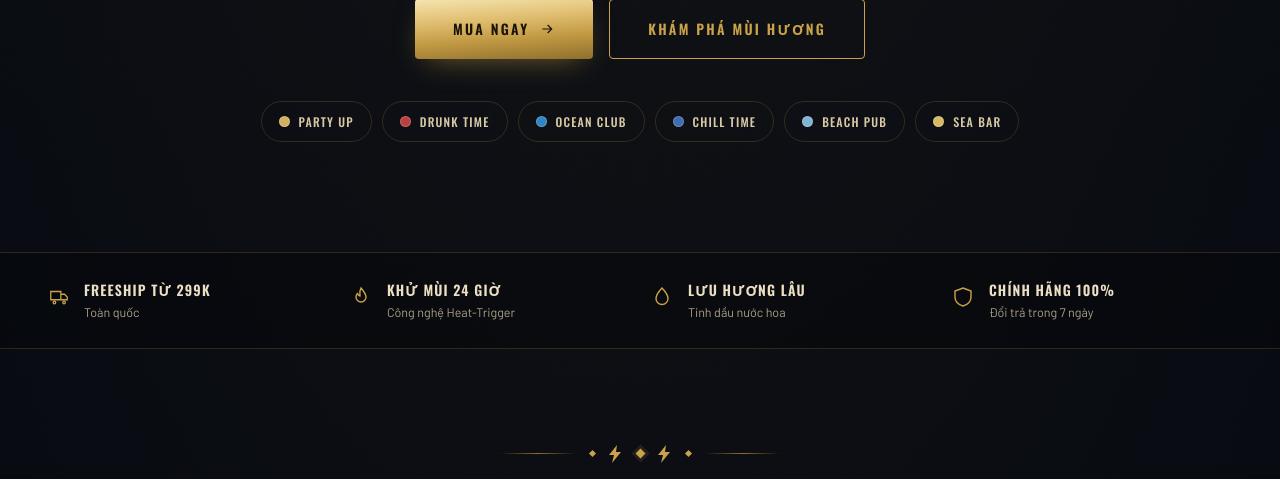
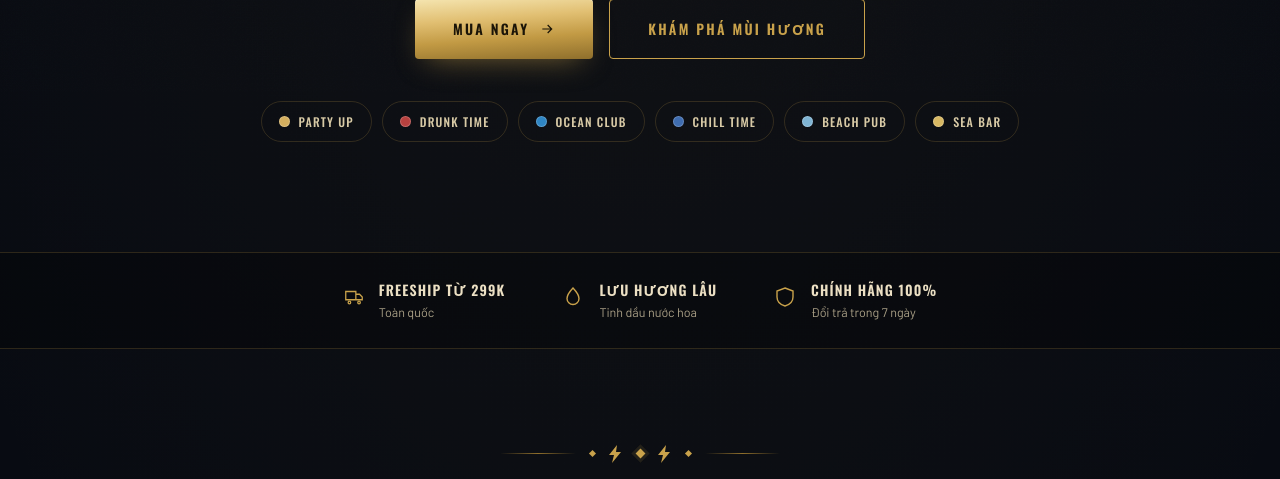
Before and after one commit to poke08888/thanhdinh, a WordPress theme: template wp-content/themes/lion-bartender/front-page.php in a window 1280 px wide. Shown: the part 708-1187 px from the top of the page. Run offline with PHP 8.4 and a stand-in for WordPress, Linux system fonts and the light colour scheme; the site name, menu and one post (Sample post) are stand-ins, and other content is empty.

Commit message:
Trust band: drop Heat-Trigger item, center remaining 3 + mobile balance
Remove the "Khử mùi 24 giờ / Công nghệ Heat-Trigger" feature; switch the
trust band from a 4-col grid to a centered flex of 3 items, and stack
them centered on mobile so the row stays balanced.

https://claude.ai/code/session_017kvesAQ8tVS35ToujDvWDT

```diff
--- a/wp-content/themes/lion-bartender/front-page.php
+++ b/wp-content/themes/lion-bartender/front-page.php
@@ -18,7 +18,6 @@ $three = lb_get_product_by_slug( 'shower-3in1' );
 
 $trust = array(
 	array( 'truck', 'Freeship từ 299k', 'Toàn quốc' ),
-	array( 'flame', 'Khử mùi 24 giờ', 'Công nghệ Heat-Trigger' ),
 	array( 'drop', 'Lưu hương lâu', 'Tinh dầu nước hoa' ),
 	array( 'shield', 'Chính hãng 100%', 'Đổi trả trong 7 ngày' ),
 );
@@ -55,9 +54,9 @@ $trust = array(
 	<!-- TRUST BAND -->
 	<div style="border-top:1px solid var(--hair);border-bottom:1px solid var(--hair);background:rgba(0,0,0,.25)">
 		<div class="wrap">
-			<div style="display:grid;grid-template-columns:repeat(4,1fr);gap:20px;padding:26px 0" class="lb-trust">
+			<div class="lb-trust">
 				<?php foreach ( $trust as $it ) : ?>
-					<div style="display:flex;align-items:center;gap:14px">
+					<div class="lb-trust__item">
 						<span style="color:var(--gold);flex:none"><?php lb_the_icon( $it[0] ); ?></span>
 						<div>
 							<div style="font-family:var(--font-display);text-transform:uppercase;letter-spacing:.08em;font-size:14px;font-weight:600"><?php echo esc_html( $it[1] ); ?></div>
--- a/wp-content/themes/lion-bartender/functions.php
+++ b/wp-content/themes/lion-bartender/functions.php
@@ -7,7 +7,7 @@
 
 defined( 'ABSPATH' ) || exit;
 
-define( 'LB_VERSION', '1.0.1' );
+define( 'LB_VERSION', '1.0.2' );
 
 require get_template_directory() . '/inc/data.php';
 require get_template_directory() . '/inc/helpers.php';
--- a/wp-content/themes/lion-bartender/style.css
+++ b/wp-content/themes/lion-bartender/style.css
@@ -213,6 +213,15 @@ h1,h2,h3{font-family:var(--font-display);text-transform:uppercase;font-weight:70
 .hero__chip-dot{width:11px;height:11px;border-radius:50%;border:1px solid rgba(255,255,255,.2);flex:none}
 .hero__halo{position:absolute;z-index:1;width:115%;aspect-ratio:1;border-radius:50%;
   background:radial-gradient(circle, rgba(47,134,196,.28), transparent 62%);filter:blur(8px)}
+
+/* ---------- trust band ---------- */
+.lb-trust{display:flex;flex-wrap:wrap;justify-content:center;align-items:center;gap:56px;padding:26px 0}
+.lb-trust__item{display:flex;align-items:center;gap:14px}
+@media(max-width:900px){.lb-trust{gap:36px}}
+@media(max-width:640px){
+  .lb-trust{flex-direction:column;align-items:center;gap:22px}
+  .lb-trust__item{width:auto;justify-content:center}
+}
 
 /* ---------- scent collection ---------- */
 .scents{display:grid;grid-template-columns:repeat(3,1fr);gap:18px}
```
